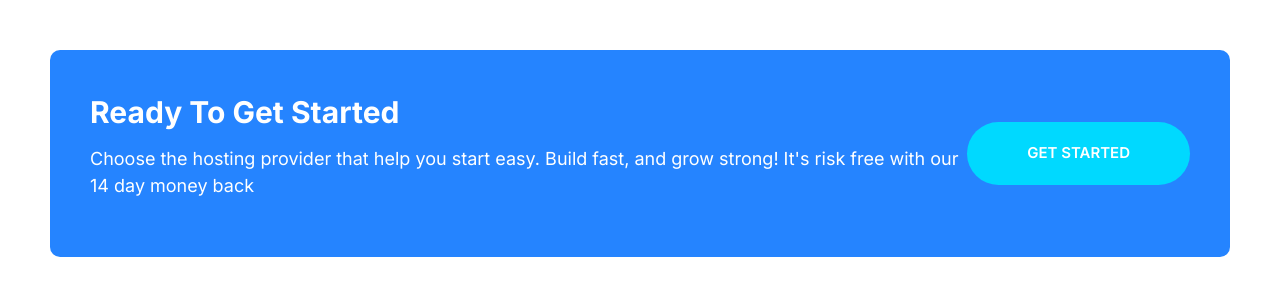
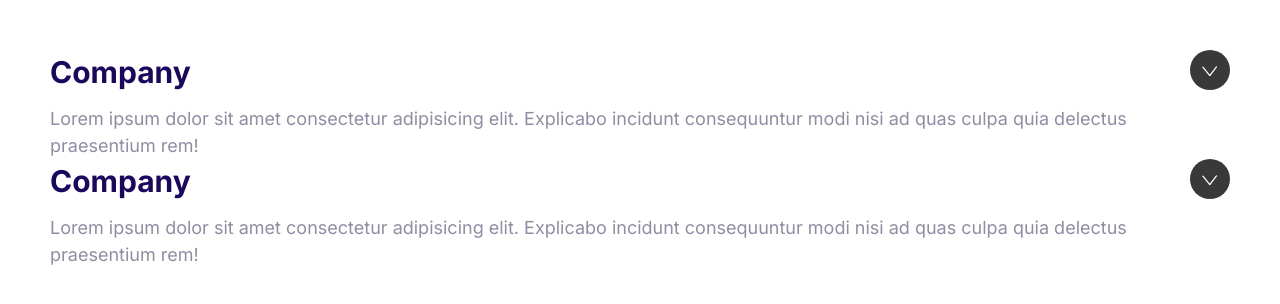
Before and after one commit to codewithjean/moshify, a plain HTML site: page index.html in a window 1280 px wide. Drawn offline with Linux system fonts and the light colour scheme.

Commit message:
Build the collapsible component.

```diff
--- a/css/styles.css
+++ b/css/styles.css
@@ -558,3 +558,36 @@
     margin: 0 2ren;
   }
 }
+
+/* Collapsibles */
+
+.collapsible__header {
+  display: flex;
+  justify-content: space-between;
+}
+
+.collapsible__heading {
+  margin-top: 0;
+  font-size: 3rem;
+}
+
+.collapsible__chevron {
+  transform: rotate(-90deg);
+  transition: 0.3s;
+}
+
+.collapsible__content {
+  max-height: 0;
+  overflow: hidden;
+  opacity: 0;
+  transition: all 0.3s;
+}
+
+.collapsible--expanded .collapsible__chevron {
+  transform: rotate(0);
+}
+
+.collapsible--expanded .collapsible__content {
+  max-height: 100vh;
+  opacity: 1;
+}
--- a/index.html
+++ b/index.html
@@ -12,19 +12,28 @@
     <link rel="preconnect" href="https://fonts.googleapis.com">
 </head>
 <body style="padding:5rem">
-     <div class="callout callout--primary">
-         <div class= "grid grid--1x2">
-             <div class="callout__content">
-                 <h2 class="callout__heading">Ready To Get Started</h2>
-                 <p>
-                     Choose the hosting provider that help you start easy.
-                     Build fast, and grow strong! It's risk free with our 14 day money back
-                </p>
-             </div>
-             <a href="#" class='btn btn--secondary btn--stretched'>
-                 Get Started
-             </a>
-         </div>
-     </div>
+    <div class="collapsible collapsible--expanded">
+        <header class="collapsible__header">
+            <h2 class="collapsible__heading"> Company </h2>
+            <svg class="icon icon--white collapsible__chevron">
+                <use xlink:href="images/sprite.svg#chevron"></use>
+            </svg>
+        </header>
+        <div class="collapsible__content">
+            Lorem ipsum dolor sit amet consectetur adipisicing elit. Explicabo incidunt consequuntur modi nisi ad quas culpa quia delectus praesentium rem!
+        </div>
+    </div>
+    <div class="collapsible collapsible--expanded">
+        <header class="collapsible__header">
+            <h2 class="collapsible__heading"> Company </h2>
+            <svg class="icon icon--white collapsible__chevron">
+                <use xlink:href="images/sprite.svg#chevron"></use>
+            </svg>
+        </header>
+        <div class="collapsible__content">
+            Lorem ipsum dolor sit amet consectetur adipisicing elit. Explicabo incidunt consequuntur modi nisi ad quas culpa quia delectus praesentium rem!
+        </div>
+    </div>
+    <script src="js/main.js"></script>
 </body>
 </html>
--- /dev/null
+++ b/js/main.js
@@ -0,0 +1,6 @@
+const collapsibles = document.querySelectorAll(".collapsible");
+collapsibles.forEach((item) =>
+  item.addEventListener("click", function () {
+    this.classList.toggle("collapsible--expanded");
+  })
+);
```
Also changed, not shown: components/collapsible.html (added, +23 -0 lines).
